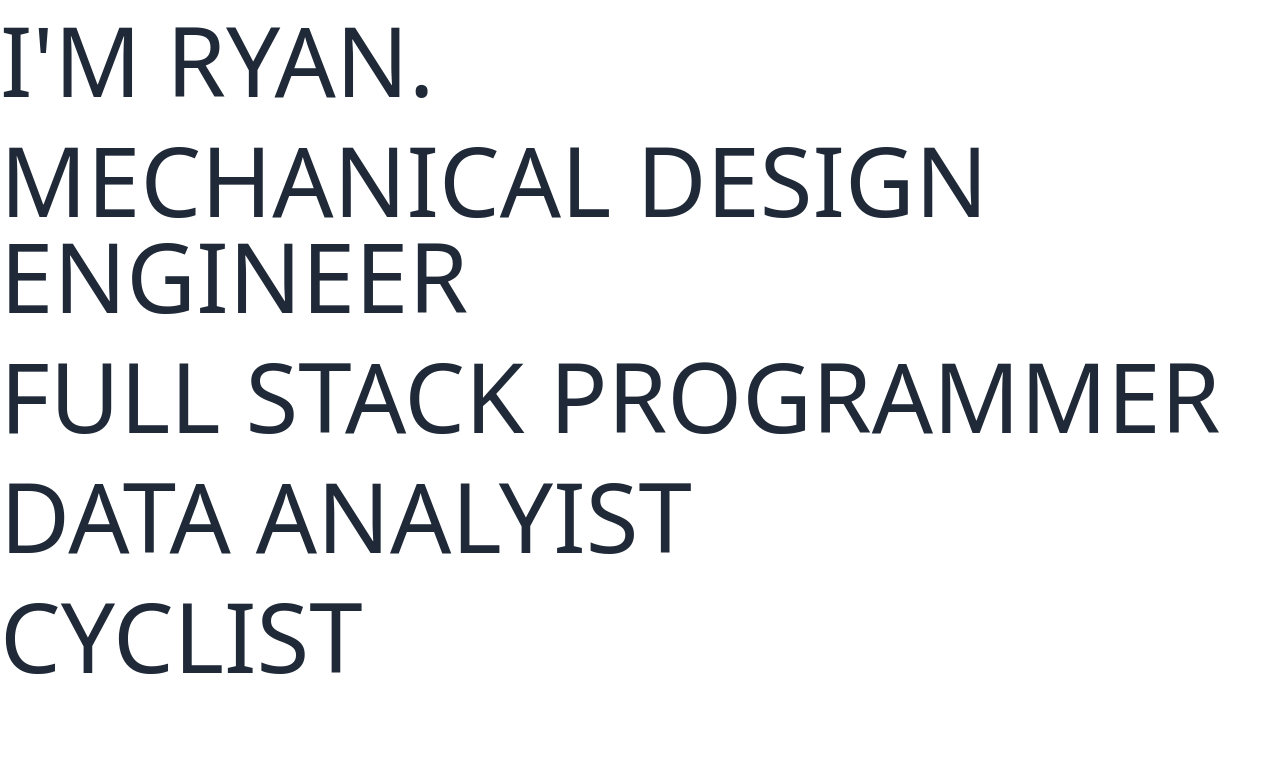
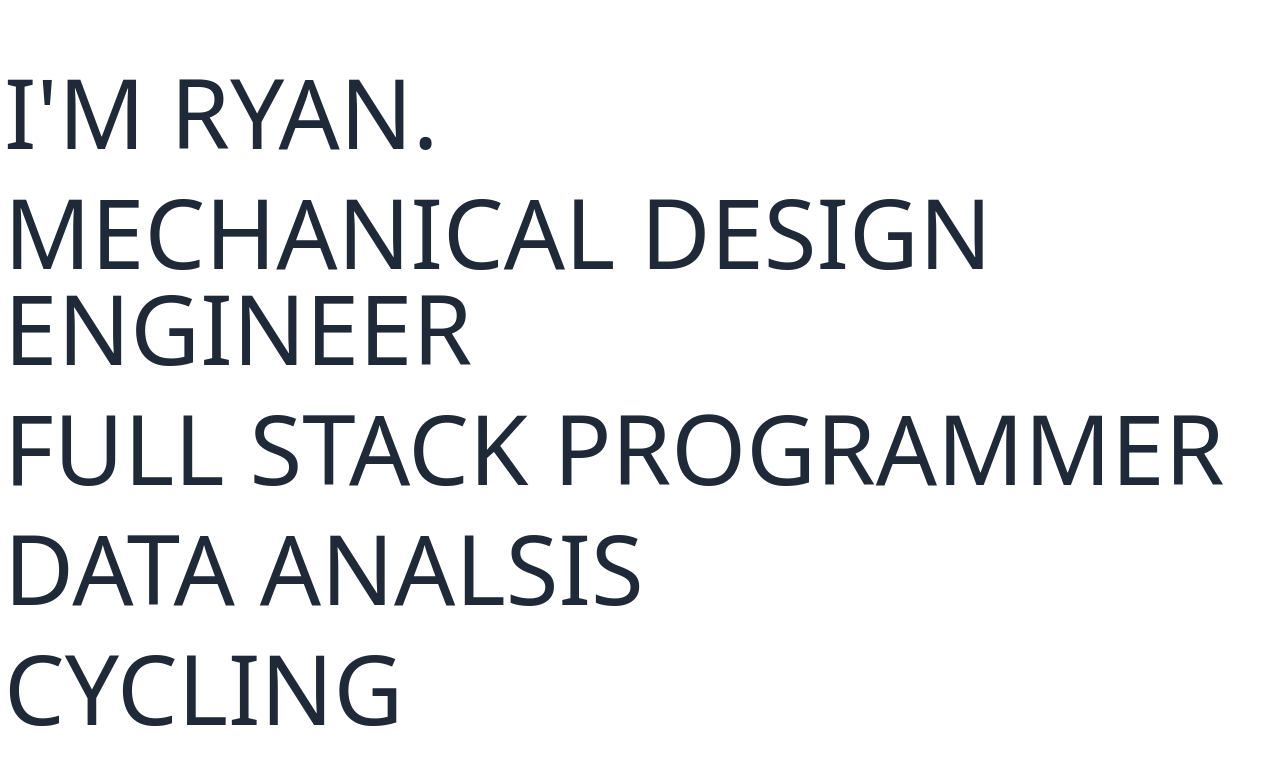
Before and after one commit to EngineeringDeveloper/hire-ryan, a SvelteKit app: page / in a window 1280 px wide. Shown: the top 764 px of the page. Built offline with nearby package versions, Linux system fonts and the light colour scheme.

Commit message:
Some abstraction into HiddenInfo component broke some hover mechanics tried to get tilting alternate not neat yet

```diff
--- a/src/app.css
+++ b/src/app.css
@@ -23,9 +23,12 @@ body {
 }
 
 @layer utilities {
-    .fancy-block {
-        @apply hover:-inset-1 hover:-skew-y-3 hover:bg-pink-500;
-        /* @apply hover:before:block hover:before:absolute hover:before:-inset-1 hover:before:-skew-y-3 hover:before:bg-pink-500 relative inline-block; */
+    .fancy-block-ac {
+        @apply -inset-1 -skew-y-3;
+    }
+
+    .fancy-block-c {
+        @apply inset-1 skew-y-3;
     }
     /* https://tailwindcss.com/docs/hover-focus-and-other-states#styling-based-on-sibling-state:~:text=When%20using%20these%20modifiers%2C%20Tailwind%20will%20automatically%20add%20content%3A%20%27%27%20by%20default%20so%20you%20don%E2%80%99t%20have%20to%20specify%20it%20unless%20you%20want%20a%20different%20value */
 
--- /dev/null
+++ b/src/lib/HiddenInfo.svelte
@@ -0,0 +1,39 @@
+<script lang="ts">
+    export let title: string;
+    export let summary: string;
+    export let tilt: boolean;
+
+
+    let direction = tilt? "c" : "ac"
+    // class="{`impact group-hover/mech:fancy-block-${direction} group-hover/mech:bg-pink-500`}"
+
+</script>
+
+<div class="info-block group/mech">
+    <div
+        class="impact group-hover/mech:fancy-block-ac group-hover/mech:bg-pink-500"
+    >
+        {title}
+    </div>
+    <div class="info group-hover/mech:!inline ">
+        <br />
+        {summary}
+        <br>
+        <slot/>
+    </div>
+</div>
+
+<style lang="postcss">
+    .info-block {
+        @apply w-fit group-hover:opacity-10 hover:!opacity-100 peer-hover:!opacity-100 transition-all duration-300;
+        @apply flex flex-col;
+    }
+
+    .info {
+        @apply hidden transition-all duration-300;
+    }
+
+    .impact {
+        @apply text-9xl md:text-8xl sm:text-7xl my-3 transition-all duration-300;
+    }
+</style>
--- a/src/routes/+page.svelte
+++ b/src/routes/+page.svelte
@@ -1,39 +1,44 @@
 <script lang="ts">
+    import HiddenInfo from "$lib/HiddenInfo.svelte";
+
+
+
     // Examples https://awesome-portfolios.vercel.app/
 </script>
 
-<blockquote class="group show-all">
-    <span class="impact group-hover:opacity-10 hover:!opacity-100 peer"
-        >I'M RYAN.
-    </span>
-    <span class="info-block group/mech">
-        <div class= "impact group-hover/mech:fancy-block">
-            MECHANICAL DESIGN ENGINEER
+<div class="grid content-center h-full w-full">
+    <div class="group show-all">
+        <div class="impact group-hover:opacity-10 hover:!opacity-100 peer">
+            I'M RYAN.
         </div>
-        <div class="info group-hover/mech:!inline ">More info on Mechanical Engineering</div>
-    </span>
-
-    <span class="impact info-block hover:fancy-block"
-        >FULL STACK PROGRAMMER</span
-    >
-    <span class="impact info-block hover:fancy-block">DATA ANALYIST</span>
-    <span class="impact info-block hover:fancy-block">CYCLIST</span>
-</blockquote>
+        <HiddenInfo
+            title={"MECHANICAL DESIGN ENGINEER"}
+            summary={"More info on Mechanical Engineering"}>
+            Hello
+        </HiddenInfo>
+        <HiddenInfo
+            title={"FULL STACK PROGRAMMER"}
+            summary={"More info on full stack"}
+            tilt
+        >
+        </HiddenInfo>
+        <HiddenInfo
+            title={"DATA ANALSIS"}
+            summary={"More info on Data Analysis"}
+        >
+        </HiddenInfo>
+        <HiddenInfo title={"CYCLING"} summary={"Cycling"} tilt>
+        </HiddenInfo>
+    </div>
+</div>
 
 <!-- make the commas and &s dissapear -->
 <style lang="postcss">
     .show-all {
-        @apply container flex flex-col m-auto ;
-    }
-    .info-block {
-        @apply group-hover:opacity-10 hover:!opacity-100 peer-hover:!opacity-100 hover:mb-20 transition-all duration-300;
-    }
-
-    .info {
-        @apply hidden transition-all duration-300;
+        @apply mx-1 w-fit min-w-fit my-auto grid justify-items-start;
     }
 
     .impact {
-        @apply w-full text-9xl md:text-8xl sm:text-6xl my-3 transition-all duration-300;
+        @apply text-9xl md:text-8xl sm:text-7xl my-3 transition-all duration-300;
     }
 </style>
```
